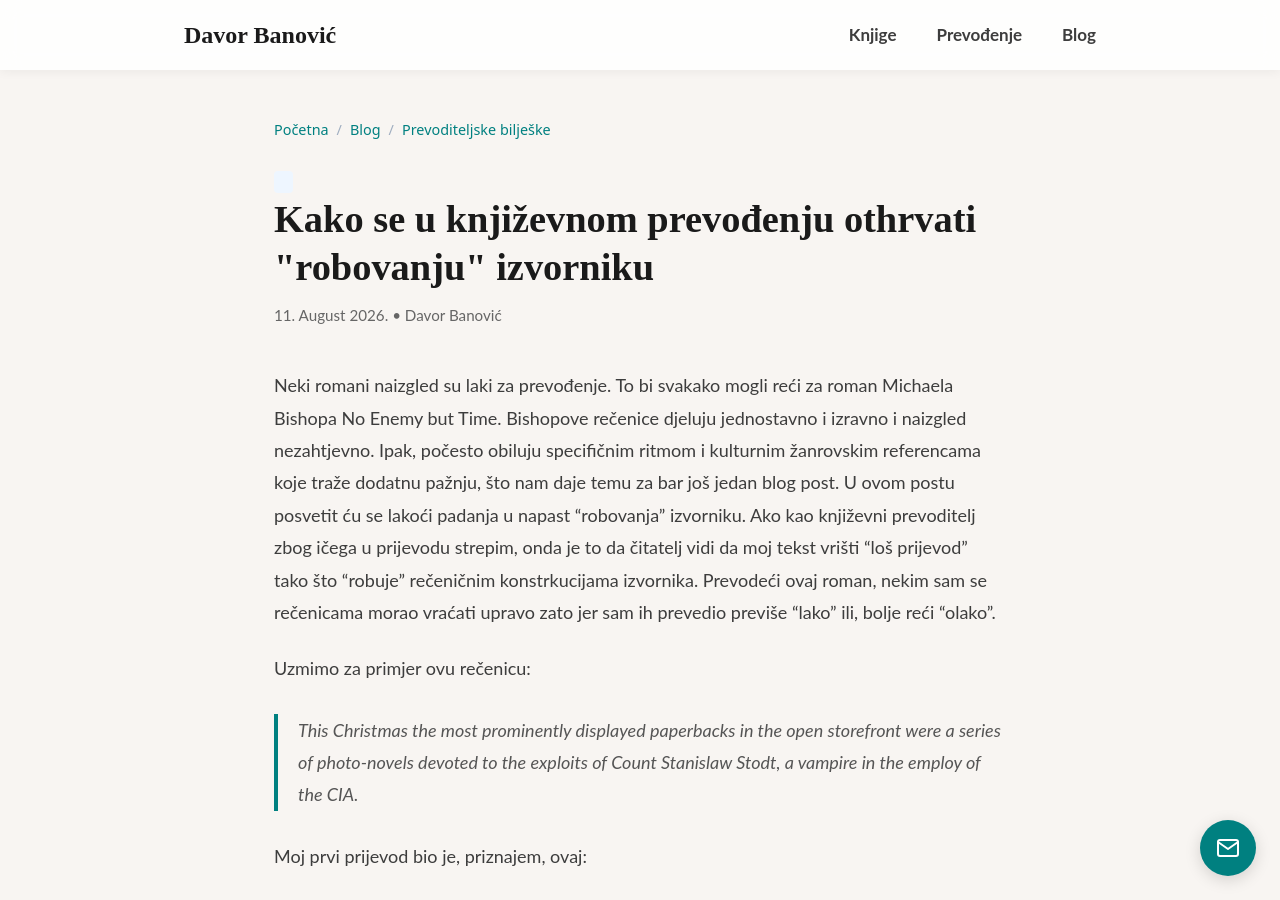
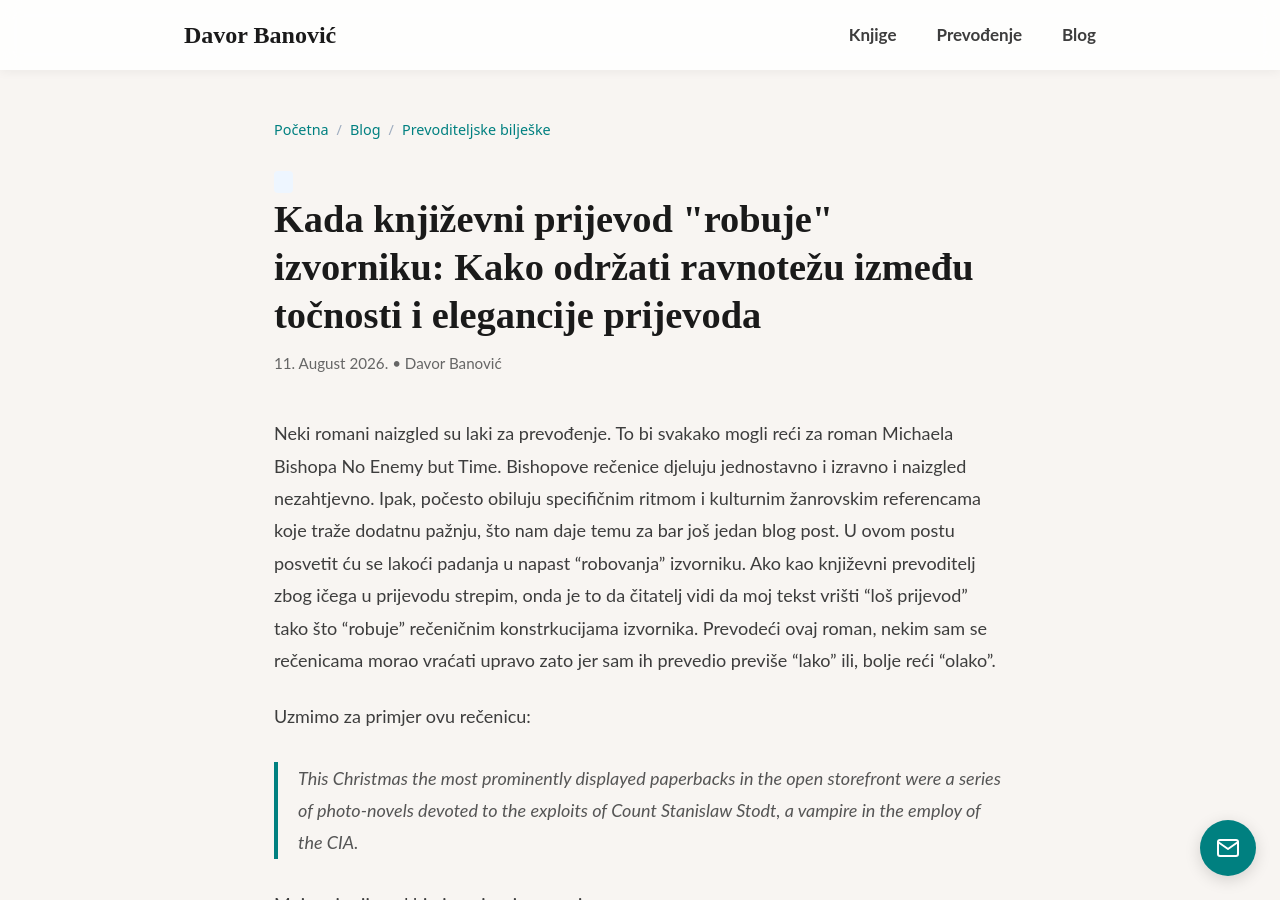
Before and after one commit to banovotz/banovotz.github.io, a Jekyll site: the page built from _posts/2026-08-11-kada-knjizevnii-prijevod-robuje-izvorniku.md, in a window 1280 px wide and 900 px high. Built offline with Jekyll 4.4.1, drawn with Linux system fonts in a browser that asks for light colours.

Commit message:
Blog post update

```diff
--- a/_posts/2026-08-11-kriju-li-jednostavne-reenice-zamku-za-prevoditelja-kako-se-othrvati-robovanju-izvorniku.md
+++ b/_posts/2026-08-11-kada-knjizevnii-prijevod-robuje-izvorniku.md
@@ -1,5 +1,5 @@
 ---
-title: 'Kako se u književnom prevođenju othrvati "robovanju" izvorniku'
+title: 'Kada književni prijevod "robuje" izvorniku: Kako održati ravnotežu između točnosti i elegancije prijevoda'
 layout: post
 category: prevoditeljske-biljeske
 date: '2026-08-11 07:31:22'
```
